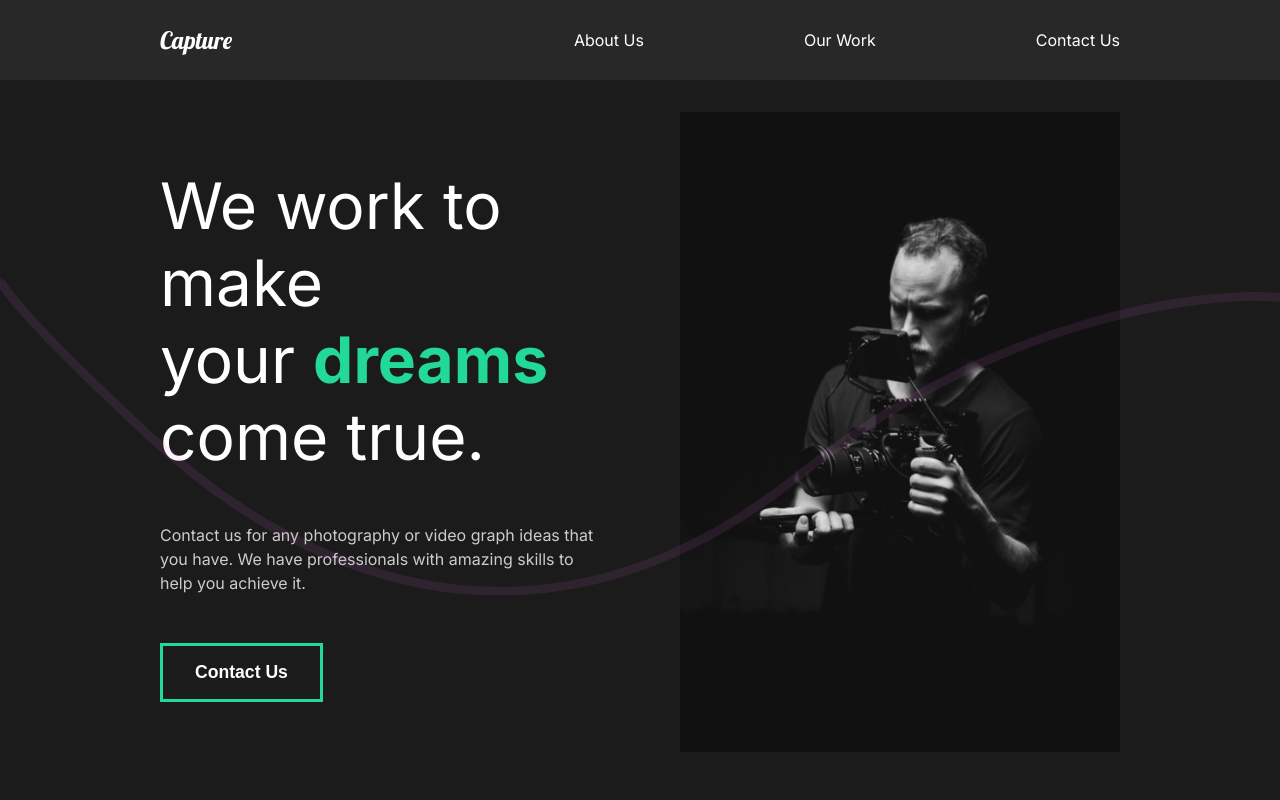
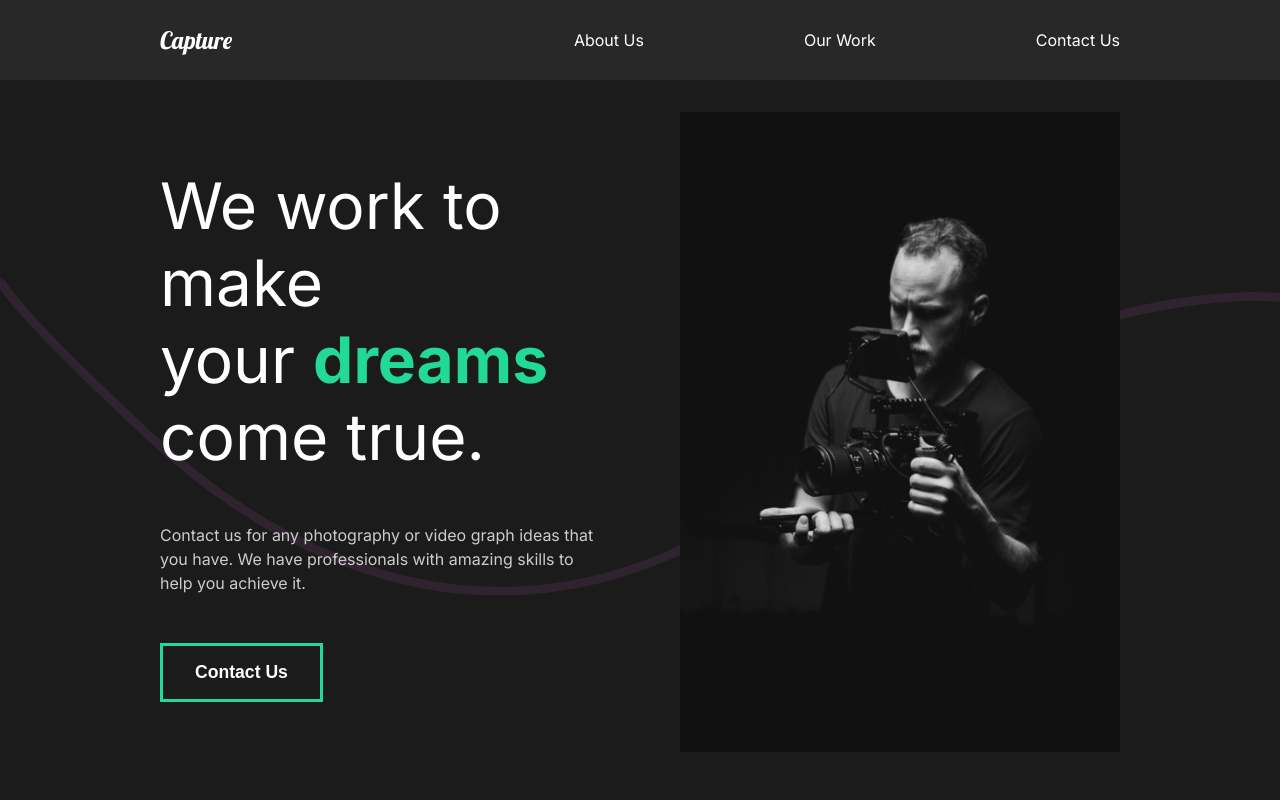
Before and after one commit to badjatya/capture-app, a React (Create React App) app: page / in a window 1280 px wide. Shown: the top 800 px of the page. Built offline with nearby package versions, Linux system fonts and the light colour scheme.

Commit message:
Creating Wave animation

```diff
--- a/src/styles/layoutStyles.js
+++ b/src/styles/layoutStyles.js
@@ -13,6 +13,7 @@ export const StyledLayout = styled.section`
 export const StyledDescription = styled.div`
   flex: 1;
   padding-right: 5rem;
+  z-index: 2;
   h2 {
     font-weight: lighter;
   }
@@ -21,6 +22,7 @@ export const StyledDescription = styled.div`
 export const StyledImage = styled.div`
   flex: 1;
   overflow: hidden;
+  z-index: 2;
   img {
     width: 100%;
     height: 80vh;
```
